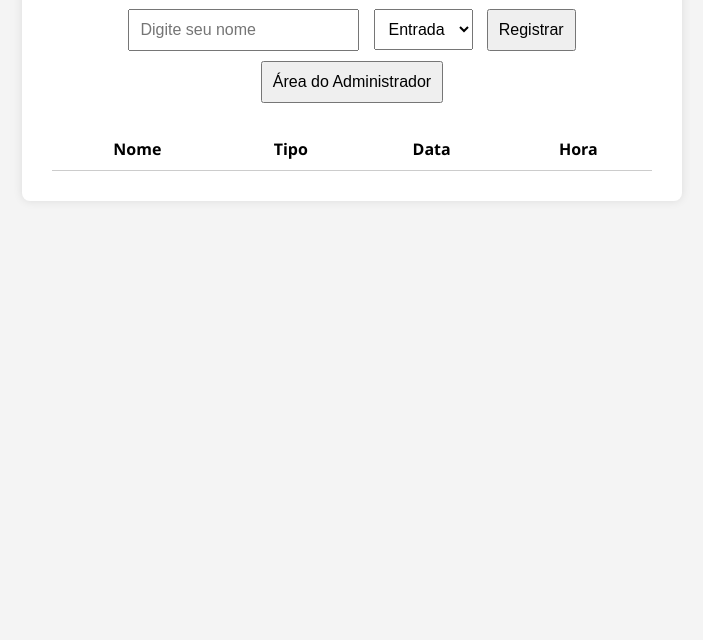
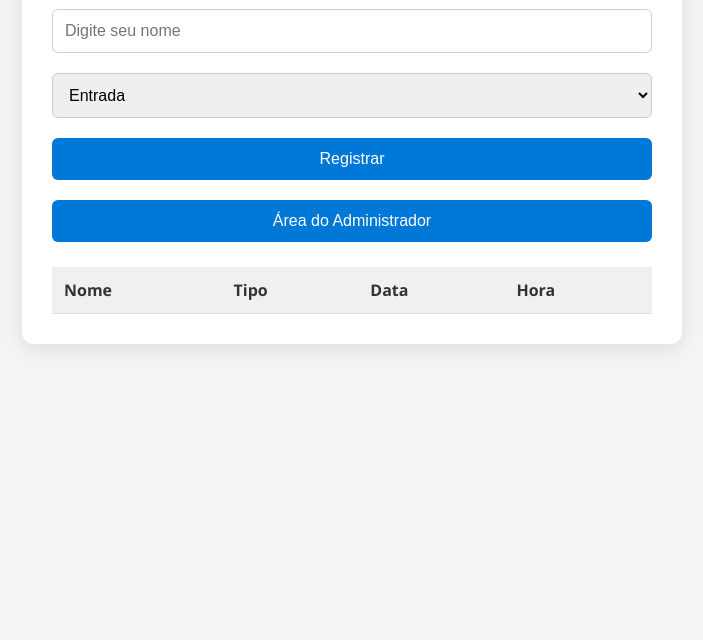
Before and after one commit to ojavaluc/Folha-de-Ponto-Msolnet, a plain HTML site: page index.html in a window 1280 px wide. Shown: the part 160-800 px from the top of the page, without its empty margins (288-991 px from the left). Drawn offline with Linux system fonts and the light colour scheme.

Commit message:
Update style.css

```diff
--- a/style.css
+++ b/style.css
@@ -10,31 +10,83 @@ body {
   margin: 50px auto;
   background: white;
   padding: 30px;
-  border-radius: 8px;
-  box-shadow: 0 0 10px rgba(0,0,0,0.1);
+  border-radius: 12px;
+  box-shadow: 0 4px 20px rgba(0,0,0,0.1);
   text-align: center;
+  transition: all 0.3s ease;
 }
 
 h1 {
   margin-bottom: 20px;
+  font-size: 2em;
+  color: #333;
 }
 
 .form {
   margin-bottom: 20px;
+  display: flex;
+  flex-direction: column;
+  gap: 10px;
 }
 
 input, select, button {
-  padding: 10px;
-  margin: 5px;
+  padding: 12px;
+  margin: 5px 0;
   font-size: 16px;
+  border: 1px solid #ccc;
+  border-radius: 6px;
+  transition: border-color 0.3s ease;
+}
+
+input:focus, select:focus {
+  border-color: #0078D7;
+  outline: none;
+}
+
+button {
+  background-color: #0078D7;
+  color: white;
+  border: none;
+  cursor: pointer;
+}
+
+button:hover {
+  background-color: #005fa3;
 }
 
 table {
   width: 100%;
   border-collapse: collapse;
+  margin-top: 20px;
 }
 
 th, td {
-  padding: 10px;
-  border-bottom: 1px solid #ccc;
+  padding: 12px;
+  border-bottom: 1px solid #ddd;
+  text-align: left;
 }
+
+th {
+  background-color: #f0f0f0;
+  color: #333;
+}
+
+@media (max-width: 640px) {
+  .container {
+    margin: 20px;
+    padding: 20px;
+  }
+
+  h1 {
+    font-size: 1.5em;
+  }
+
+  input, select, button {
+    font-size: 14px;
+    padding: 10px;
+  }
+
+  th, td {
+    padding: 10px;
+  }
+}
```
